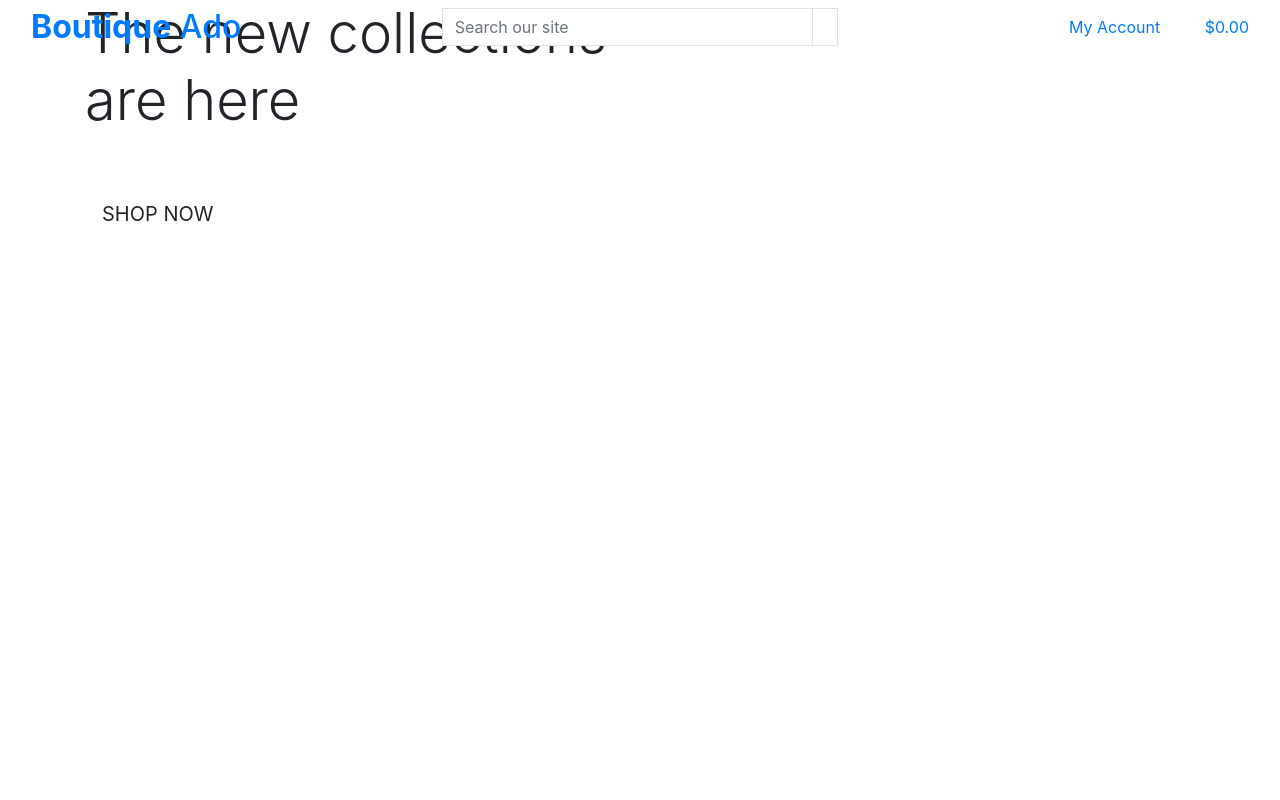
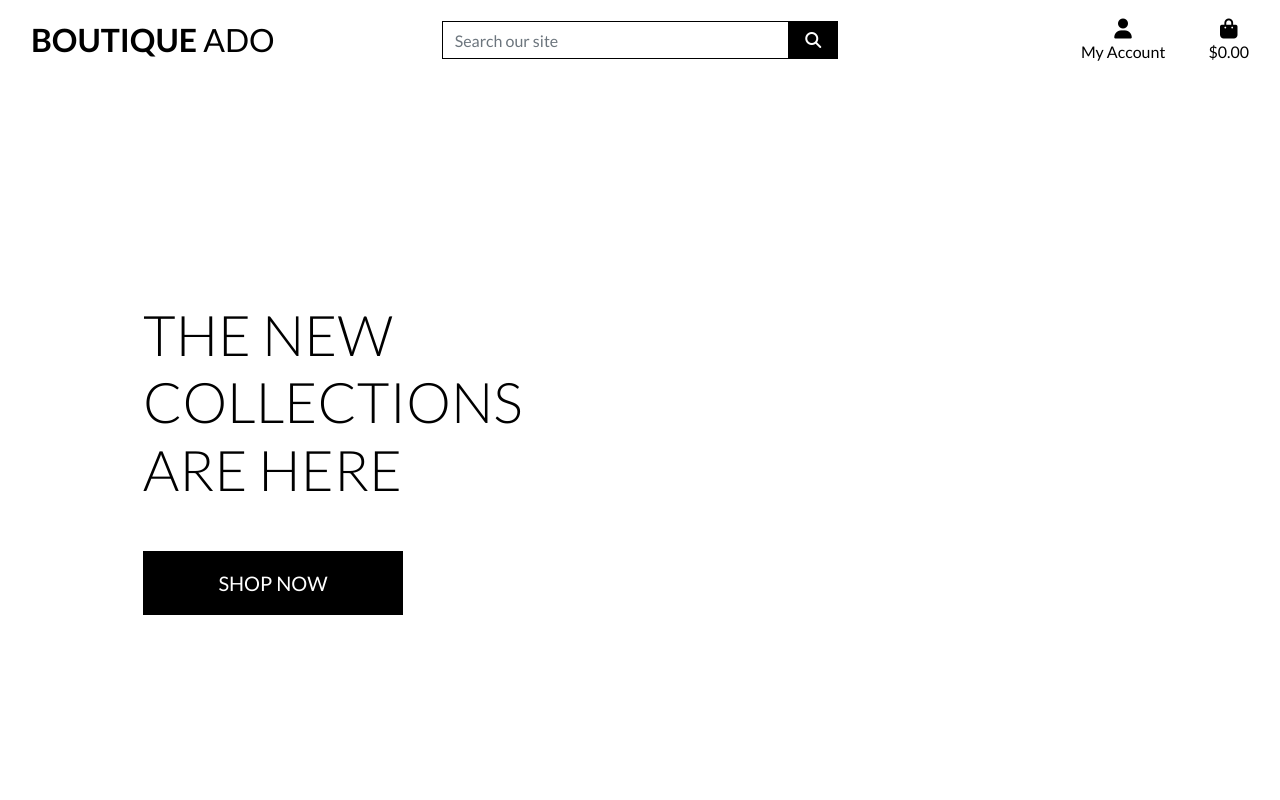
Before and after one commit to JasonHorgan/Mountmellick-Motors-PP5, a Django app: page / in a window 1280 px wide. Run offline with Django 3.2, Linux system fonts and the light colour scheme; some libraries are stand-ins or nearby versions.

Commit message:
Complete homepage header and set up css including font awesome and google fonts

```diff
--- a/mountmellick_motors/settings.py
+++ b/mountmellick_motors/settings.py
@@ -146,6 +146,10 @@ USE_TZ = True
 # https://docs.djangoproject.com/en/3.2/howto/static-files/
 
 STATIC_URL = '/static/'
+STATICFILES_DIRS = (os.path.join(BASE_DIR, 'static'),)
+
+MEDIA_URL = '/media/'
+MEDIA_ROOT = os.path.join(BASE_DIR, 'media')
 
 # Default primary key field type
 # https://docs.djangoproject.com/en/3.2/ref/settings/#default-auto-field
--- a/mountmellick_motors/urls.py
+++ b/mountmellick_motors/urls.py
@@ -15,9 +15,11 @@ Including another URLconf
 """
 from django.contrib import admin
 from django.urls import path, include
+from django.conf import settings
+from django.conf.urls.static import static
 
 urlpatterns = [
     path('admin/', admin.site.urls),
     path('accounts/', include('allauth.urls')),
     path('', include('home.urls')),
-]
+] + static(settings.MEDIA_URL, document_root=settings.MEDIA_ROOT)
--- /dev/null
+++ b/static/css/base.css
@@ -0,0 +1,81 @@
+html {
+    height: 100%;
+}
+
+body {
+    /* background: url('/media/homepage_background_cropped.jpg') no-repeat center center fixed;
+    background-size: cover; */
+    height: calc(100vh - 164px);
+    color: #555;
+    font-family: 'Lato';
+}
+
+/* from Bulma */
+.icon {
+    align-items: center;
+    display: inline-flex;
+    justify-content: center;
+    height: 1.5rem;
+    width: 1.5rem;
+}
+
+.logo-font {
+    text-transform: uppercase;
+}
+
+.main-logo-link {
+    width: fit-content;
+}
+
+.shop-now-button {
+    background: black;
+    color: white;
+    min-width: 260px;
+}
+
+.btn-black {
+    background: black;
+    color: white;
+}
+
+.shop-now-button:hover,
+.shop-now-button:active,
+.shop-now-button:focus,
+.btn-black:hover,
+.btn-black:active,
+.btn-black:focus {
+    background: #222;
+    color: white;
+}
+
+.text-black {
+    color: #000 !important;
+}
+
+.border-black {
+    border: 1px solid black !important;
+}
+
+/* -------------------------------- Media Queries */
+
+/* Slightly larger container on xl screens */
+@media (min-width: 1200px) {
+  .container {
+    max-width: 80%;
+  }
+}
+
+/* fixed top navbar only on medium and up */
+@media (min-width: 992px) {
+    .fixed-top-desktop-only {
+        position: fixed;
+        top: 0;
+        right: 0;
+        left: 0;
+        z-index: 1030;
+    }
+
+    .header-container {
+        padding-top: 164px;
+    }
+}
--- a/templates/base.html
+++ b/templates/base.html
@@ -19,12 +19,18 @@
     <!-- Bootstrap CSS -->
     <link rel="stylesheet" href="https://cdn.jsdelivr.net/npm/bootstrap@4.6.2/dist/css/bootstrap.min.css"
         integrity="sha384-xOolHFLEh07PJGoPkLv1IbcEPTNtaed2xpHsD9ESMhqIYd0nLMwNLD69Npy4HI+N" crossorigin="anonymous">
+        <link rel="preconnect" href="https://fonts.googleapis.com">
+        <link rel="preconnect" href="https://fonts.gstatic.com" crossorigin>
+        <link href="https://fonts.googleapis.com/css2?family=Lato:ital,wght@0,100;0,300;0,400;0,700;0,900;1,100;1,300;1,400;1,700;1,900&display=swap" rel="stylesheet">
+        <link rel="stylesheet" href="{% static 'css/base.css' %}">
     {% endblock %}
 
     {% block extra_css %}
     {% endblock %}
 
     {% block corejs %}
+    <script src="https://kit.fontawesome.com/f00d27df2c.js" crossorigin="anonymous"></script>
+
     <!-- Option 1: jQuery and Bootstrap Bundle (includes Popper) -->
     <script src="https://cdn.jsdelivr.net/npm/jquery@3.5.1/dist/jquery.min.js"
         integrity="sha256-9/aliU8dGd2tb6OSsuzixeV4y/faTqgFtohetphbbj0=" crossorigin="anonymous"></script>
@@ -41,7 +47,7 @@
 
 <body>
     <header class="container-fluid fixed-top">
-        <div class="row">
+        <div id="topnav" class="row bg-white pt-lg-2 d-none d-lg-flex">
             <div class="col-12 col-lg-4 my-auto py-1 py-lg-0 text-center text-lg-left">
                 <a href="{% url 'home' %}" class="nav-link main-logo-link">
                     <h2 class="logo-font text-black my-0"><strong>Boutique</strong> Ado</h2>
```
